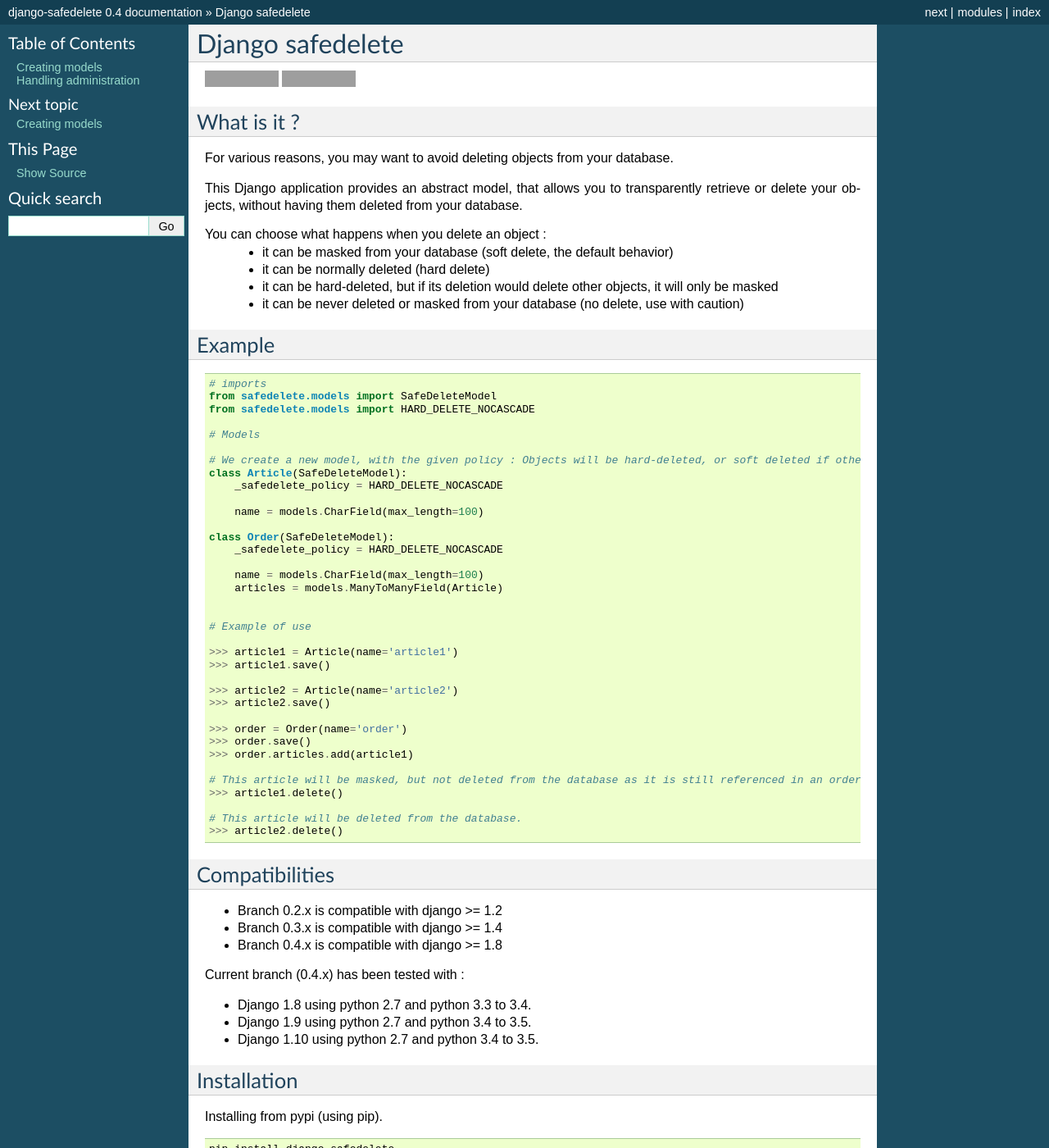
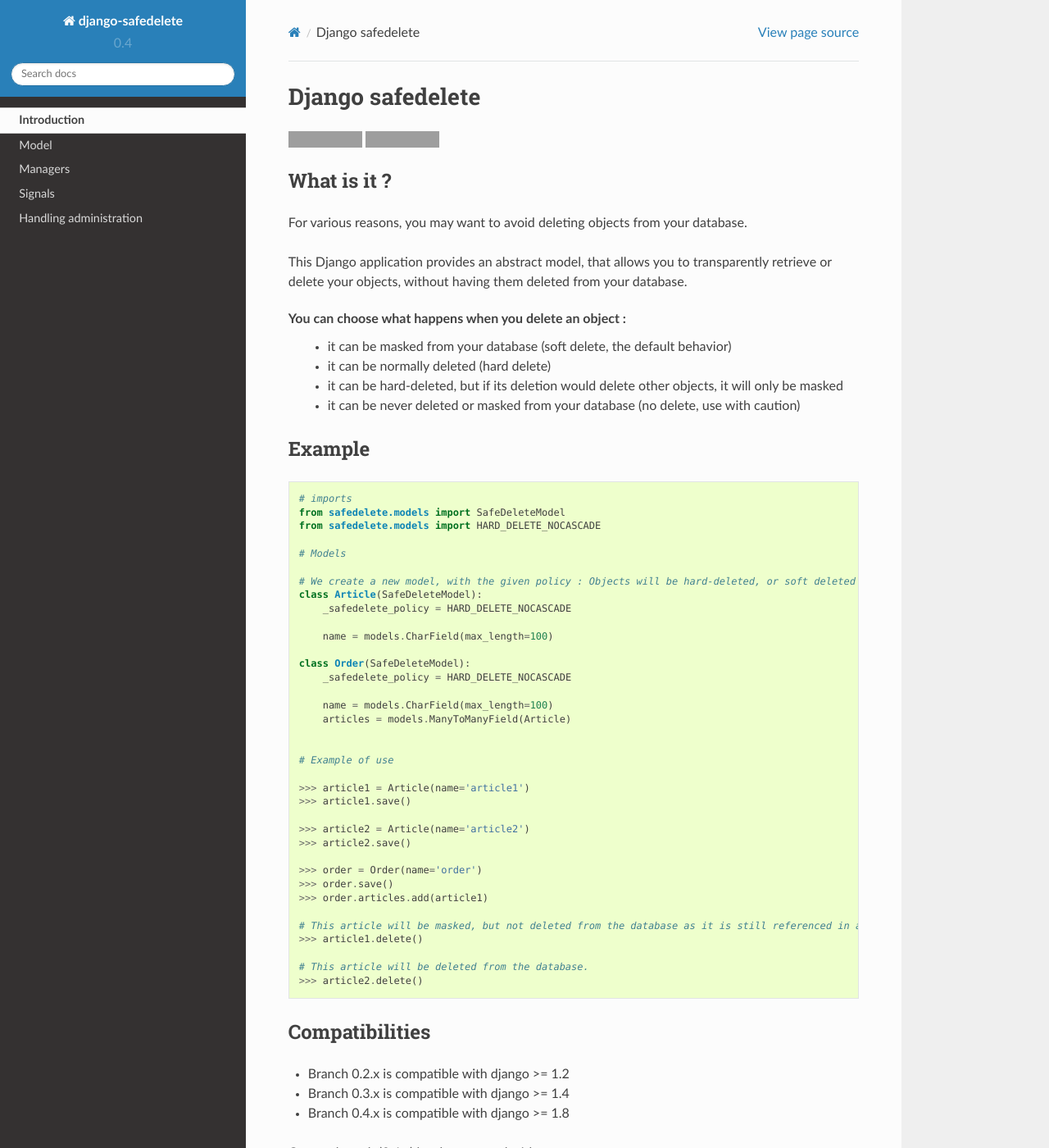
Before and after one commit to makinacorpus/django-safedelete, a Sphinx documentation site: the page built from docs/index.rst, in a window 1280 px wide and 1400 px high. Shown: the whole window at 82% size. Built offline with Sphinx 7.4.7 and the Read the Docs theme 2.0.0, drawn with Linux system fonts in a browser that asks for light colours; formulas are drawn with MathJax 3; some of the changed text lies outside the part shown; grey boxes are pictures that could not be loaded.

Commit message:
Added documentation.
* Added docs to tox and README.

```diff
--- a/README.rst
+++ b/README.rst
@@ -99,7 +99,9 @@
 Documentation
 -------------
 
-The documentation is available `here <http://django-safedelete.readthedocs.org>`_.
+The documentation is available `here <http://django-safedelete.readthedocs.org>`_. Generate your own documentation using:
+
+    tox -e docs
 
 
 Licensing
--- a/docs/conf.py
+++ b/docs/conf.py
@@ -12,16 +12,18 @@
 # All configuration values have a default; values that are commented out
 # serve to show the default.
 
-import sys, os
-from django.conf import settings
+import os
+import sys
+
+import django
 
 # If extensions (or modules to document with autodoc) are in another directory,
 # add these directories to sys.path here. If the directory is relative to the
 # documentation root, use os.path.abspath to make it absolute, like shown here.
 
 sys.path.insert(0, os.path.abspath('..'))
-
-settings.configure(DEBUG = True, DATABASES = {'default': {'ENGINE': 'django.db.backends.sqlite3', 'NAME': '/tmp/db.sqlite', 'USER': '', 'PASSWORD': '', 'HOST': '', 'PORT': ''}})
+os.environ['DJANGO_SETTINGS_MODULE'] = 'safedelete.tests.settings'
+django.setup()
 
 # -- General configuration -----------------------------------------------------
 
@@ -30,7 +32,8 @@
 
 # Add any Sphinx extension module names here, as strings. They can be extensions
 # coming with Sphinx (named 'sphinx.ext.*') or your custom ones.
-extensions = ['sphinx.ext.autodoc', 'sphinx.ext.doctest', 'sphinx.ext.coverage', 'sphinx.ext.pngmath', 'sphinx.ext.viewcode']
+extensions = ['sphinx.ext.autodoc', 'sphinx.ext.doctest',
+              'sphinx.ext.coverage', 'sphinx.ext.imgmath', 'sphinx.ext.viewcode']
 
 # Add any paths that contain templates here, relative to this directory.
 templates_path = ['_templates']
@@ -96,7 +99,7 @@
 
 # The theme to use for HTML and HTML Help pages.  See the documentation for
 # a list of builtin themes.
-html_theme = 'default'
+html_theme = 'sphinx_rtd_theme'
 
 # Theme options are theme-specific and customize the look and feel of a theme
 # further.  For a list of options available for each theme, see the
@@ -125,7 +128,7 @@
 # Add any paths that contain custom static files (such as style sheets) here,
 # relative to this directory. They are copied after the builtin static files,
 # so a file named "default.css" will overwrite the builtin "default.css".
-html_static_path = ['_static']
+html_static_path = ['../safedelete/static']
 
 # If not '', a 'Last updated on:' timestamp is inserted at every page bottom,
 # using the given strftime format.
@@ -181,21 +184,21 @@
 # -- Options for LaTeX output --------------------------------------------------
 
 latex_elements = {
-# The paper size ('letterpaper' or 'a4paper').
-#'papersize': 'letterpaper',
+    # The paper size ('letterpaper' or 'a4paper').
+    #'papersize': 'letterpaper',
 
-# The font size ('10pt', '11pt' or '12pt').
-#'pointsize': '10pt',
+    # The font size ('10pt', '11pt' or '12pt').
+    #'pointsize': '10pt',
 
-# Additional stuff for the LaTeX preamble.
-#'preamble': '',
+    # Additional stuff for the LaTeX preamble.
+    #'preamble': '',
 }
 
 # Grouping the document tree into LaTeX files. List of tuples
 # (source start file, target name, title, author, documentclass [howto/manual]).
 latex_documents = [
-  ('index', 'django-safedelete.tex', 'django-safedelete Documentation',
-   'palkeo', 'manual'),
+    ('index', 'django-safedelete.tex', 'django-safedelete Documentation',
+     'palkeo', 'manual'),
 ]
 
 # The name of an image file (relative to this directory) to place at the top of
@@ -238,9 +241,9 @@
 # (source start file, target name, title, author,
 #  dir menu entry, description, category)
 texinfo_documents = [
-  ('index', 'django-safedelete', 'django-safedelete Documentation',
-   'palkeo', 'django-safedelete', 'One line description of project.',
-   'Miscellaneous'),
+    ('index', 'django-safedelete', 'django-safedelete Documentation',
+     'palkeo', 'django-safedelete', 'One line description of project.',
+     'Miscellaneous'),
 ]
 
 # Documents to append as an appendix to all manuals.
@@ -251,3 +254,11 @@
 
 # How to display URL addresses: 'footnote', 'no', or 'inline'.
 #texinfo_show_urls = 'footnote'
+
+# Suppress warnings about nonlocal URIs.
+# The travis build image in the readme is a nonlocal URI.
+suppress_warnings = ['image.nonlocal_uri']
+
+
+# Generated documentation should be ordered like it is in the source.
+autodoc_member_order = 'bysource'
--- a/docs/index.rst
+++ b/docs/index.rst
@@ -10,5 +10,8 @@
    :maxdepth: 2
    :glob:
 
+   Introduction <self>
    models
+   managers
+   signals
    admin
```
Also changed, not shown: docs/managers.rst (added, +38 -0 lines), docs/models.rst (+7 -56 lines), docs/signals.rst (added, +23 -0 lines), 3 other files.
